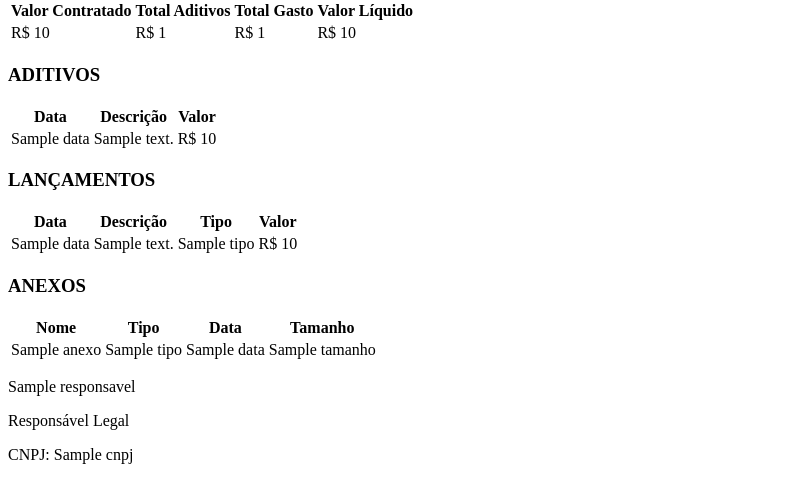
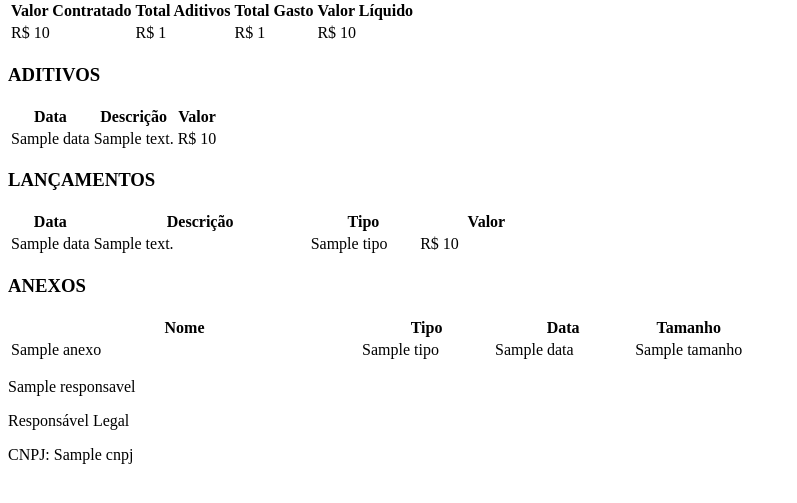
Before and after one commit to cassioreistech/Controle_de_Obras, a Python web app: template src/controle_obras/templates/relatorio_obra_weasy.html in a window 1280 px wide. Shown: the part 267-770 px from the top of the page, without its empty margins (0-797 px from the left). Run offline with Jinja, Linux system fonts and the light colour scheme; the template is opened without the code that fills it: most values are stand-ins (such as "Sample title", 1, 10 or a date in 2020).

Commit message:
fix: quebrar nomes longos de anexos e corrigir acentos no banco

```diff
--- a/src/controle_obras/templates/relatorio_obra_weasy.html
+++ b/src/controle_obras/templates/relatorio_obra_weasy.html
@@ -78,13 +78,19 @@
     {% if lancamentos %}
     <section class="secao">
         <h3>LANÇAMENTOS</h3>
-        <table class="tabela-dados">
+        <table class="tabela-lancamentos">
+            <colgroup>
+                <col style="width: 15%;">
+                <col style="width: 40%;">
+                <col style="width: 20%;">
+                <col style="width: 25%;">
+            </colgroup>
             <thead>
                 <tr>
-                    <th class="col-data">Data</th>
-                    <th class="col-desc-lanc">Descrição</th>
-                    <th class="col-tipo">Tipo</th>
-                    <th class="col-valor">Valor</th>
+                    <th>Data</th>
+                    <th>Descrição</th>
+                    <th>Tipo</th>
+                    <th class="direita">Valor</th>
                 </tr>
             </thead>
             <tbody>
@@ -105,19 +111,25 @@
     {% if anexos %}
     <section class="secao secao-anexos">
         <h3>ANEXOS</h3>
-        <table class="tabela-dados tabela-anexos">
+        <table class="tabela-anexos">
+            <colgroup>
+                <col style="width: 48%;">
+                <col style="width: 18%;">
+                <col style="width: 19%;">
+                <col style="width: 15%;">
+            </colgroup>
             <thead>
                 <tr>
-                    <th class="col-nome">Nome</th>
-                    <th class="col-tipo-anexo">Tipo</th>
-                    <th class="col-data">Data</th>
-                    <th class="col-tam">Tamanho</th>
+                    <th>Nome</th>
+                    <th>Tipo</th>
+                    <th>Data</th>
+                    <th class="direita">Tamanho</th>
                 </tr>
             </thead>
             <tbody>
                 {% for anexo in anexos %}
                 <tr>
-                    <td class="nome-anexo">{{ anexo.nome }}</td>
+                    <td class="nome-anexo">{{ anexo.nome_pdf | safe }}</td>
                     <td>{{ anexo.tipo }}</td>
                     <td>{{ anexo.data }}</td>
                     <td class="direita">{{ anexo.tamanho }}</td>
```
Also changed, not shown: src/controle_obras/application/services.py (+21 -1 lines), src/controle_obras/static/css/relatorio_weasy.css (+57 -4 lines).
